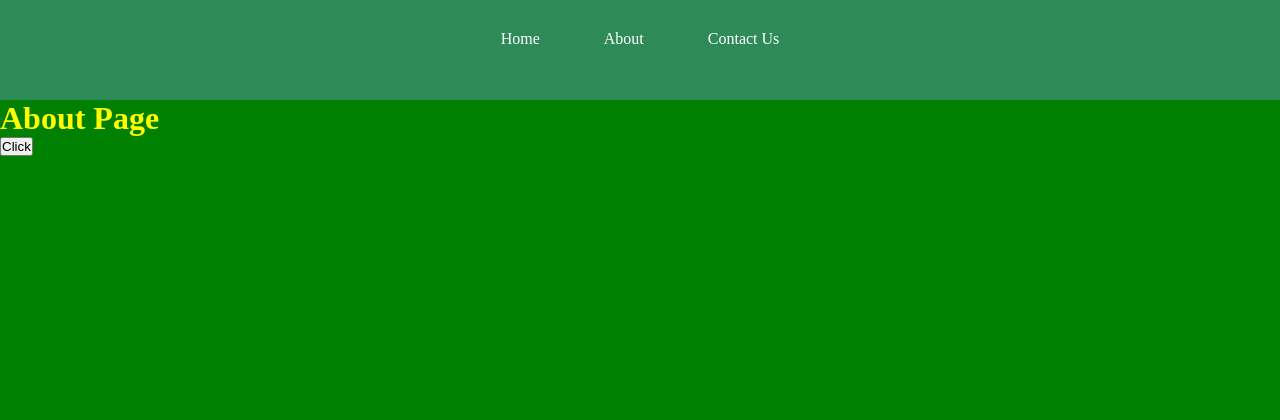
After one commit to Maha-I-Hendawy/Website_Python_Flask, a Flask app: page /about in a window 1280 px wide. The commit adds this page. Shown: the top 420 px of the page. Run offline with Flask 3, Linux system fonts and the light colour scheme.

Commit message:
... commit

```diff
--- a/app.py
+++ b/app.py
@@ -11,6 +11,16 @@ def home():
 	return render_template("home.html")
 
 
+@app.route('/about')
+def about():
+	return render_template("about.html", title="About Page")
+
+
+
+
+@app.route('/contactus')
+def contactus():
+	return render_template("contactus.html", title="Contact Us Page")
 
 
 
--- /dev/null
+++ b/templates/about.html
@@ -0,0 +1,8 @@
+{% extends 'layout.html' %}
+
+
+
+{% block content%}
+    <h1>About Page </h1>
+    <button onclick="changeColor()">Click</button>
+{% endblock %}
--- a/templates/includes/_navbar.html
+++ b/templates/includes/_navbar.html
@@ -1,5 +1,5 @@
 <ul>
 	<li><a href="{{ url_for('home') }}">Home</a></li>
-	<li><a href="{{ url_for('home') }}">About</a></li>
-	<li><a href="{{ url_for('home') }}">Contact Us</a></li>
+	<li><a href="{{ url_for('about') }}">About</a></li>
+	<li><a href="{{ url_for('contactus') }}">Contact Us</a></li>
 </ul>
```
Also changed, not shown: templates/contactus.html (added, +8 -0 lines).
